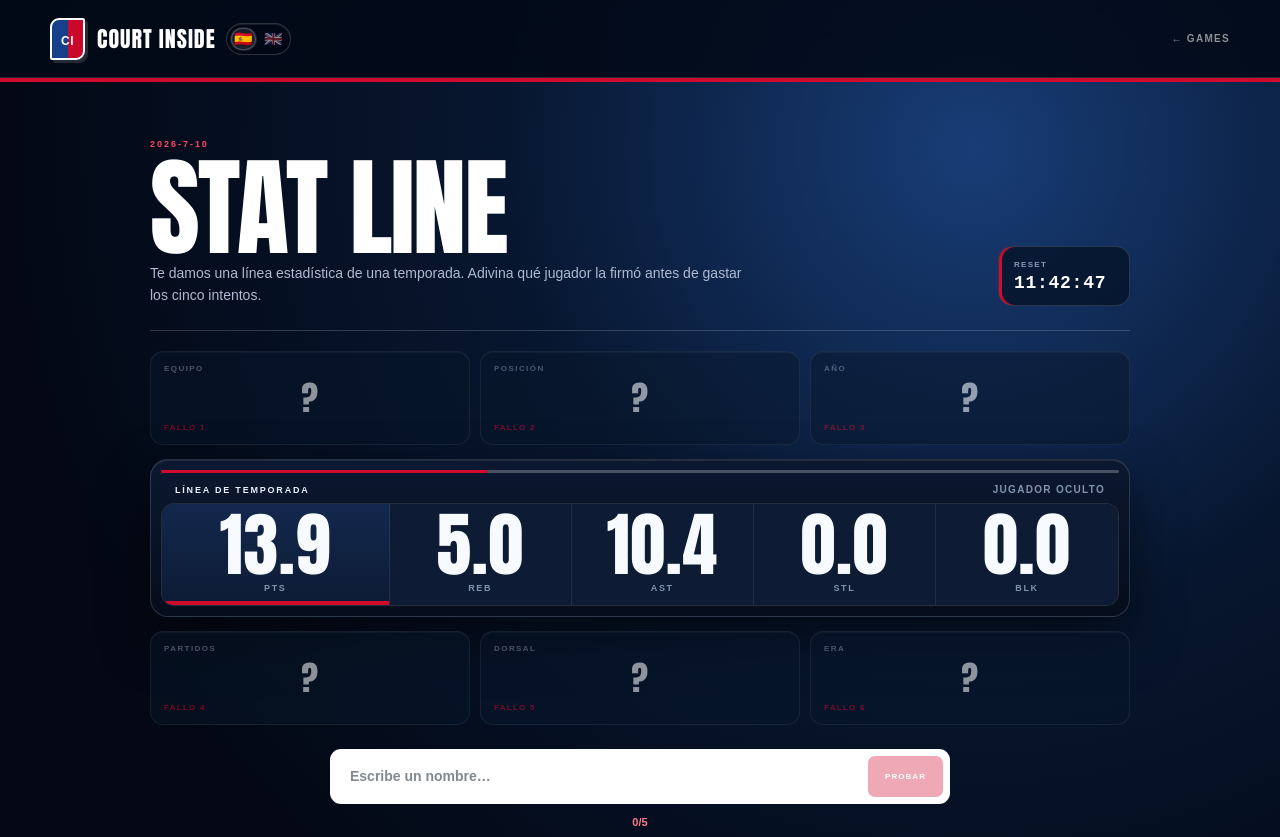
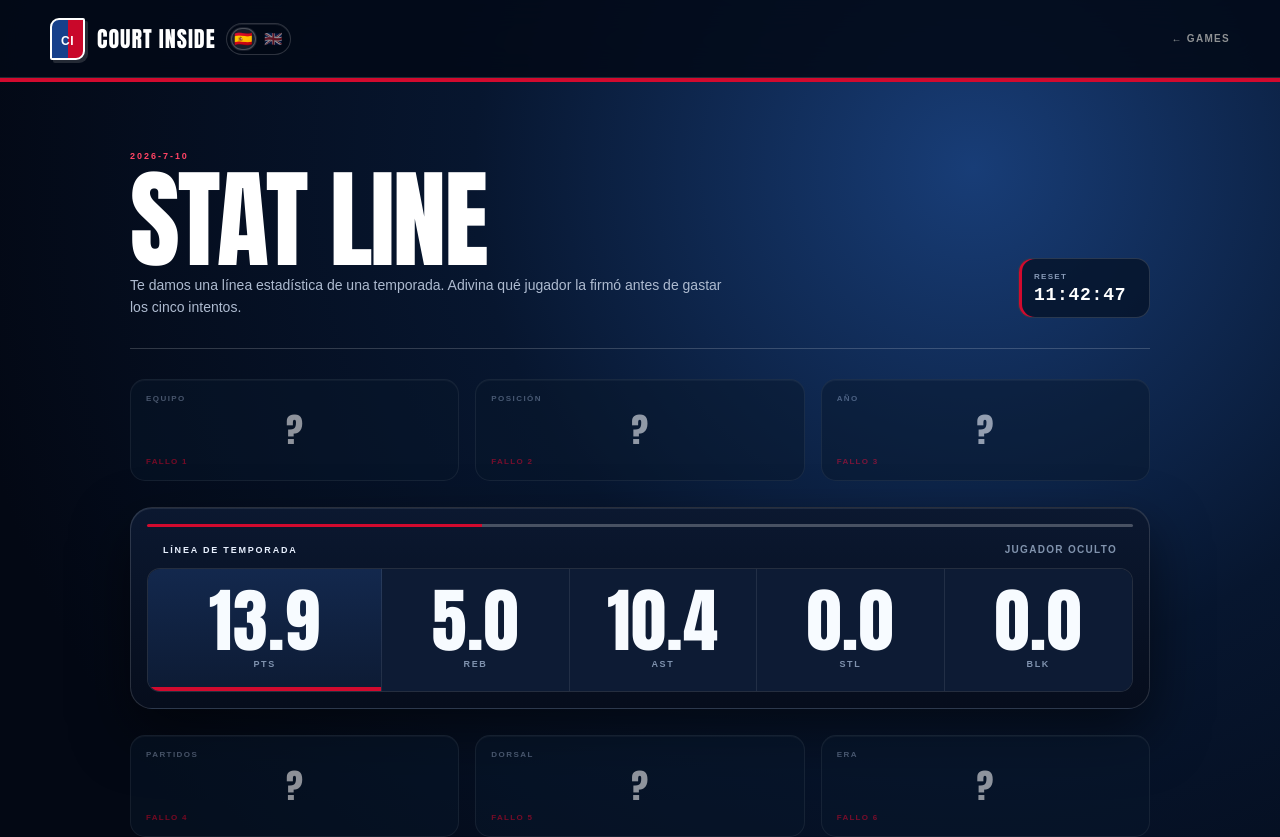
Before and after one commit to marcoscainzos/basketball5, a Next.js app: page /stat-line in a window 1280 px wide. Shown: the top 837 px of the page. Built offline with nearby package versions, Linux system fonts and the light colour scheme.

Commit message:
Add breathing room to stat line layout

```diff
--- a/app/globals.css
+++ b/app/globals.css
@@ -365,20 +365,20 @@ body { font-family:Arial,Helvetica,sans-serif; }
 .mini-head span { color:#ff4364; font:900 9px Arial; letter-spacing:.22em; }
 .mini-head h1 { margin:8px 0 8px; font:400 clamp(48px,8vw,86px)/.86 Impact,"Arial Narrow",sans-serif; letter-spacing:.02em; }
 .mini-head p { max-width:570px; margin:0; color:#aebbd0; font:400 14px/1.55 Arial; }
-.stat-line-game { width:min(980px,calc(100% - 44px)); }
-.stat-play-head { display:flex; align-items:end; justify-content:space-between; gap:22px; padding-bottom:24px; }
+.stat-line-game { width:min(1020px,calc(100% - 44px)); padding-top:64px; }
+.stat-play-head { display:flex; align-items:end; justify-content:space-between; gap:28px; padding-bottom:30px; margin-bottom:30px; }
 .stat-play-head h1 { font-size:clamp(58px,9vw,108px); letter-spacing:-.02em; }
 .stat-play-head p { max-width:610px; }
 .stat-play-head aside { min-width:132px; padding:13px 15px; border:1px solid #ffffff24; border-radius:14px; background:#061328cc; box-shadow:inset 3px 0 0 #d20a2e; }
 .stat-play-head aside small { display:block; color:#889bb8; font:900 8px Arial; letter-spacing:.16em; }
 .stat-play-head aside b { display:block; margin-top:5px; color:white; font:800 18px/1 monospace; letter-spacing:.04em; }
-.stat-line-stage { position:relative; margin:14px 0; padding:10px; border:1px solid #ffffff24; border-radius:18px; background:linear-gradient(180deg,#0b1830,#060d1c); box-shadow:0 22px 50px #0008,inset 0 1px 0 #ffffff16; overflow:hidden; }
-.stat-line-stage::before { content:""; position:absolute; left:10px; right:10px; top:10px; height:3px; border-radius:99px; background:linear-gradient(90deg,#d20a2e 0 34%,#ffffff40 34% 100%); pointer-events:none; }
-.stat-line-meta { position:relative; z-index:1; display:flex; align-items:center; justify-content:space-between; gap:15px; padding:14px 14px 8px; }
+.stat-line-stage { position:relative; margin:24px 0; padding:16px; border:1px solid #ffffff24; border-radius:22px; background:linear-gradient(180deg,#0b1830,#060d1c); box-shadow:0 24px 56px #0008,inset 0 1px 0 #ffffff16; overflow:hidden; }
+.stat-line-stage::before { content:""; position:absolute; left:16px; right:16px; top:16px; height:3px; border-radius:99px; background:linear-gradient(90deg,#d20a2e 0 34%,#ffffff40 34% 100%); pointer-events:none; }
+.stat-line-meta { position:relative; z-index:1; display:flex; align-items:center; justify-content:space-between; gap:15px; padding:20px 16px 13px; }
 .stat-line-meta span { color:#e9f1ff; font:900 9px Arial; letter-spacing:.2em; }
 .stat-line-meta b { color:#8193ad; font:900 10px Arial; letter-spacing:.13em; text-transform:uppercase; }
 .stat-line-card { position:relative; z-index:1; display:grid; grid-template-columns:1.25fr repeat(4,1fr); gap:0; overflow:hidden; border:1px solid #ffffff1d; border-radius:13px; background:#091326; }
-.stat-line-card article { min-height:98px; padding:14px 8px 12px; border-right:1px solid #ffffff16; display:flex; flex-direction:column; align-items:center; justify-content:center; background:#0d1b34; }
+.stat-line-card article { min-height:122px; padding:18px 8px 15px; border-right:1px solid #ffffff16; display:flex; flex-direction:column; align-items:center; justify-content:center; background:#0d1b34; }
 .stat-line-card article:last-child { border-right:0; }
 .stat-line-card article:first-child { background:linear-gradient(180deg,#13284d,#0d1b34); box-shadow:inset 0 -4px 0 #d20a2e; }
 .stat-line-card b { color:#f7fbff; font:400 clamp(38px,6.4vw,70px)/.78 Impact,"Arial Narrow"; letter-spacing:.01em; text-shadow:none; }
@@ -386,16 +386,16 @@ body { font-family:Arial,Helvetica,sans-serif; }
 .stat-line-card article span { margin-top:10px; color:#7f92ae; }
 .draft-pick-card { margin:28px 0 20px; padding:24px; border:1px solid #ffffff38; border-radius:18px; display:grid; grid-template-columns:repeat(5,1fr); gap:12px; background:linear-gradient(145deg,#0b1f43,#050b18); box-shadow:0 25px 60px #0008,inset 0 1px 0 #ffffff25; }
 .draft-pick-card span { grid-column:1/-1; }
-.stat-hint-grid { margin:18px 0 24px; display:grid; grid-template-columns:repeat(3,1fr); gap:10px; }
-.stat-hint-top { margin:20px 0 10px; }
-.stat-hint-bottom { margin:10px 0 24px; }
-.stat-hint-grid article { min-height:88px; padding:12px 13px; border:1px solid #ffffff1e; border-radius:13px; display:grid; grid-template-rows:auto 1fr auto; background:#08172be0; box-shadow:inset 0 1px 0 #ffffff10; opacity:.55; }
+.stat-hint-grid { margin:22px 0 30px; display:grid; grid-template-columns:repeat(3,1fr); gap:16px; }
+.stat-hint-top { margin:0 0 26px; }
+.stat-hint-bottom { margin:26px 0 34px; }
+.stat-hint-grid article { min-height:102px; padding:14px 15px; border:1px solid #ffffff1e; border-radius:15px; display:grid; grid-template-rows:auto 1fr auto; background:#08172be0; box-shadow:inset 0 1px 0 #ffffff10; opacity:.55; }
 .stat-hint-grid article.revealed { opacity:1; border-color:#ffffff36; background:#0d1d37; box-shadow:inset 0 -3px 0 #d20a2e,0 12px 24px #0004; }
 .stat-hint-grid span { color:#7e90ac; font:900 8px Arial; letter-spacing:.18em; text-transform:uppercase; }
 .stat-hint-grid b { min-height:38px; margin:6px 0; color:white; display:grid; place-items:center; font:400 clamp(23px,3.2vw,34px)/.88 Impact,"Arial Narrow"; letter-spacing:.02em; }
 .stat-hint-grid b img { max-width:66px; max-height:42px; object-fit:contain; filter:drop-shadow(0 8px 10px #0008); }
 .stat-hint-grid small { color:#d20a2e; font:900 8px Arial; letter-spacing:.16em; }
-.mini-search { position:relative; max-width:620px; margin:24px auto 0; }
+.mini-search { position:relative; max-width:620px; margin:34px auto 0; }
 .mini-search>div { height:55px; padding:5px; border:2px solid #ffffff56; border-radius:11px; display:grid; grid-template-columns:1fr auto; gap:5px; background:white; }
 .mini-search input { min-width:0; border:0; outline:0; padding:0 13px; color:#071327; font:800 14px Arial; }
 .mini-search button,.mini-answer button { border:0; border-radius:7px; padding:0 17px; background:#d20a2e; color:white; font:900 8px Arial; letter-spacing:.13em; cursor:pointer; }
```
